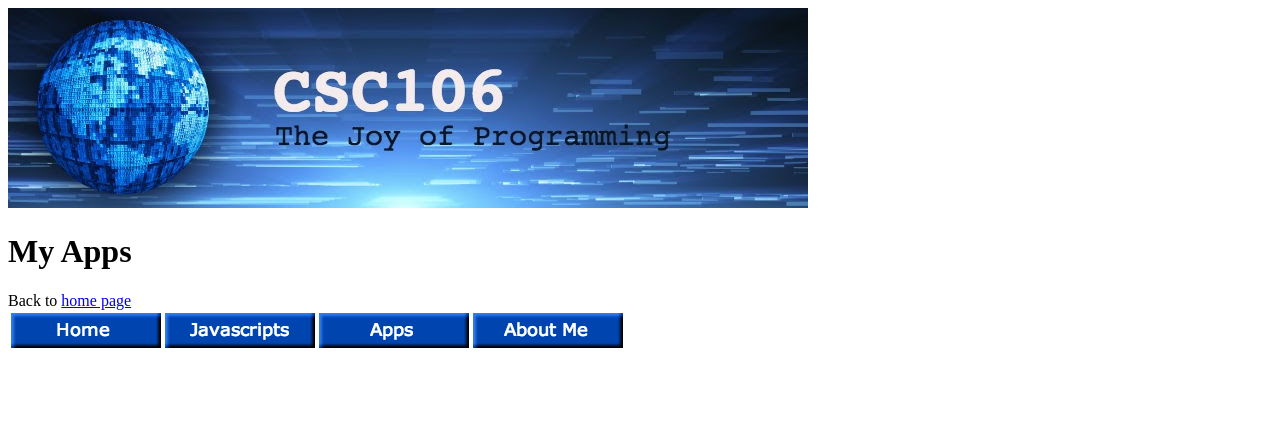
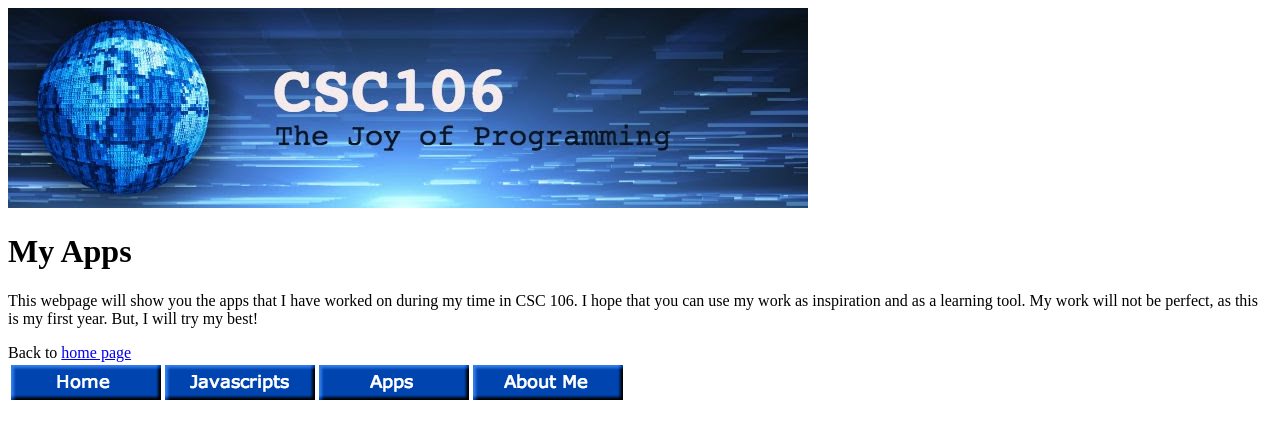
Before and after one commit to mahumshah/mahumshah.github.io, a plain HTML site: page apps.html in a window 1280 px wide. Drawn offline with Linux system fonts and the light colour scheme.

Commit message:
Update apps.html

```diff
--- a/apps.html
+++ b/apps.html
@@ -9,6 +9,7 @@
          <table>
             <tr> <td> <img src="homebutton.png"></td>       <td> <img src="javascriptbutton.png"></td>    <td> <img src="appsbutton.png"></td>    <td> <img src="aboutmebutton.png"></td> </tr>
     <h1>My Apps</h1>
+    <p> This webpage will show you the apps that I have worked on during my time in CSC 106. I hope that you can use my work as inspiration and as a learning tool. My work will not be perfect, as this is my first year. But, I will try my best! </p>
     Back to <a href="index.html"> home page </a>
 
     </body>
```
